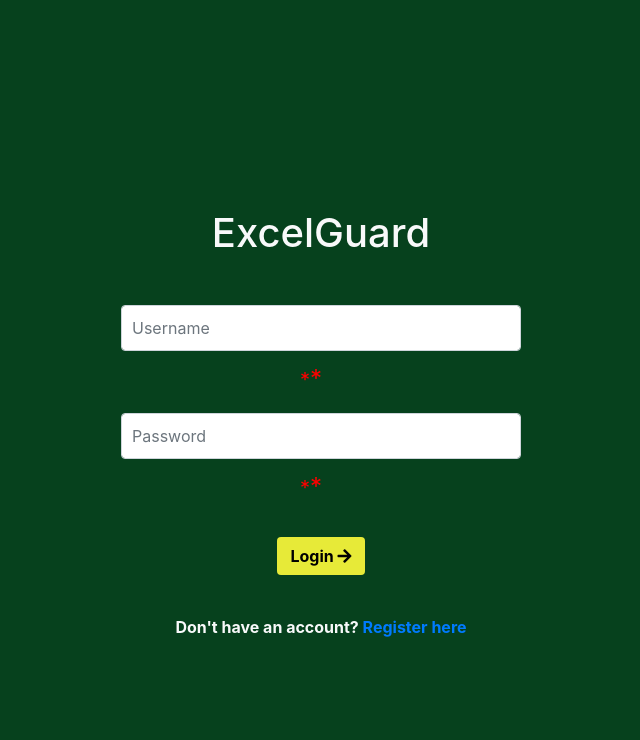
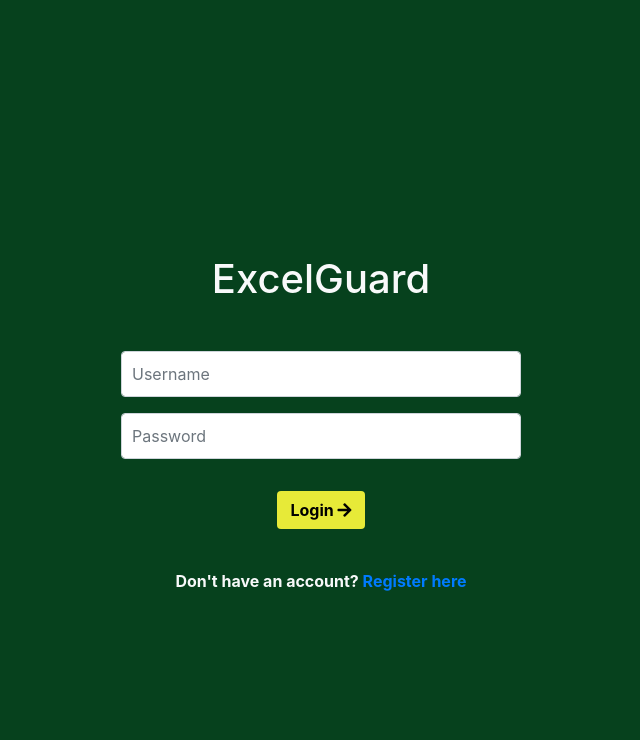
Before and after one commit to Dhruv-Panicker/ExcelGuard, a Flask app: page /login in a window 1280 px wide. Shown: the part 56-796 px from the top of the page, without its empty margins (319-959 px from the left). Run offline with Flask 2, Linux system fonts and the light colour scheme; some libraries are stand-ins or nearby versions.

Commit message:
bug: removing unneeded asterisks in login page

```diff
--- a/templates/login.html
+++ b/templates/login.html
@@ -19,12 +19,10 @@
         <div class="form-group">
           {{ form.username.label(class="sr-only") }}
           {{ form.username(class="form-control", placeholder="Username") }}
-          <span class="asterisk">*</span>
         </div>
         <div class="form-group">
           {{ form.password.label(class="sr-only") }}
           {{ form.password(class="form-control", placeholder="Password") }}
-          <span class="asterisk">*</span>
         </div>
         <div class="text-center">
           <button type="submit" class="btn bg-yellow mt-3"><strong>Login  <span class="fas fa-arrow-right"></span></strong></button>
```
